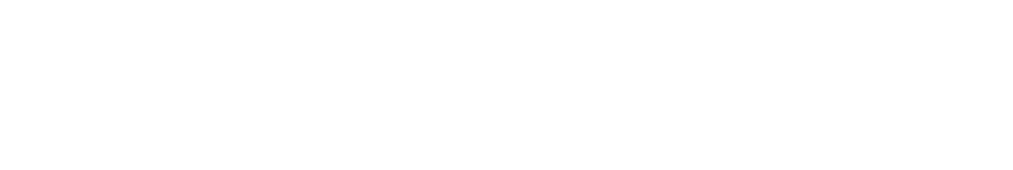
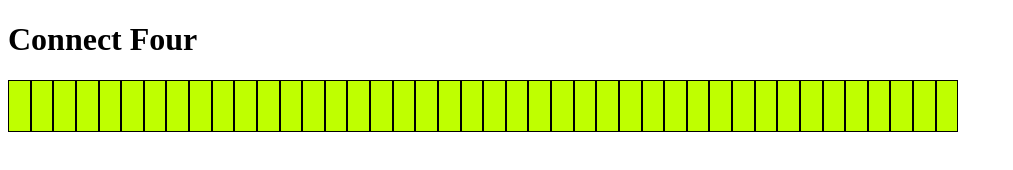
Before and after one commit to chrism-48/Connect-Four, a plain HTML site: page index.html in a window 1280 px wide. Shown: the whole page, without its empty margins (0-1013 px from the left). Drawn offline with Linux system fonts and the light colour scheme.

Commit message:
adding containers and board grid

```diff
--- a/index.html
+++ b/index.html
@@ -7,6 +7,53 @@
         <link href="style.css" rel="stylesheet">
     </head>
     <body>
+        <div class="container1">
+            <h1>Connect Four</h1>
+        </div>
+        <div class="container2">
+            <div class="box"></div>
+            <div class="box"></div>
+            <div class="box"></div>
+            <div class="box"></div>
+            <div class="box"></div>
+            <div class="box"></div>
+            <div class="box"></div>
+            <div class="box"></div>
+            <div class="box"></div>
+            <div class="box"></div>
+            <div class="box"></div>
+            <div class="box"></div>
+            <div class="box"></div>
+            <div class="box"></div>
+            <div class="box"></div>
+            <div class="box"></div>
+            <div class="box"></div>
+            <div class="box"></div>
+            <div class="box"></div>
+            <div class="box"></div>
+            <div class="box"></div>
+            <div class="box"></div>
+            <div class="box"></div>
+            <div class="box"></div>
+            <div class="box"></div>
+            <div class="box"></div>
+            <div class="box"></div>
+            <div class="box"></div>
+            <div class="box"></div>
+            <div class="box"></div>
+            <div class="box"></div>
+            <div class="box"></div>
+            <div class="box"></div>
+            <div class="box"></div>
+            <div class="box"></div>
+            <div class="box"></div>
+            <div class="box"></div>
+            <div class="box"></div>
+            <div class="box"></div>
+            <div class="box"></div>
+            <div class="box"></div>
+            <div class="box"></div>
+        </div>
 
 
 
--- a/style.css
+++ b/style.css
@@ -0,0 +1,18 @@
+
+
+.container2 {
+    display:flex;
+    flex-flow:row;
+    max-width:950px;
+
+
+}
+
+.box {
+    background-color:rgb(191, 255, 0);
+    width:50px;
+    height:50px;
+    border-style:solid;
+    border-color:black;
+    border-width:1px;
+}
```
